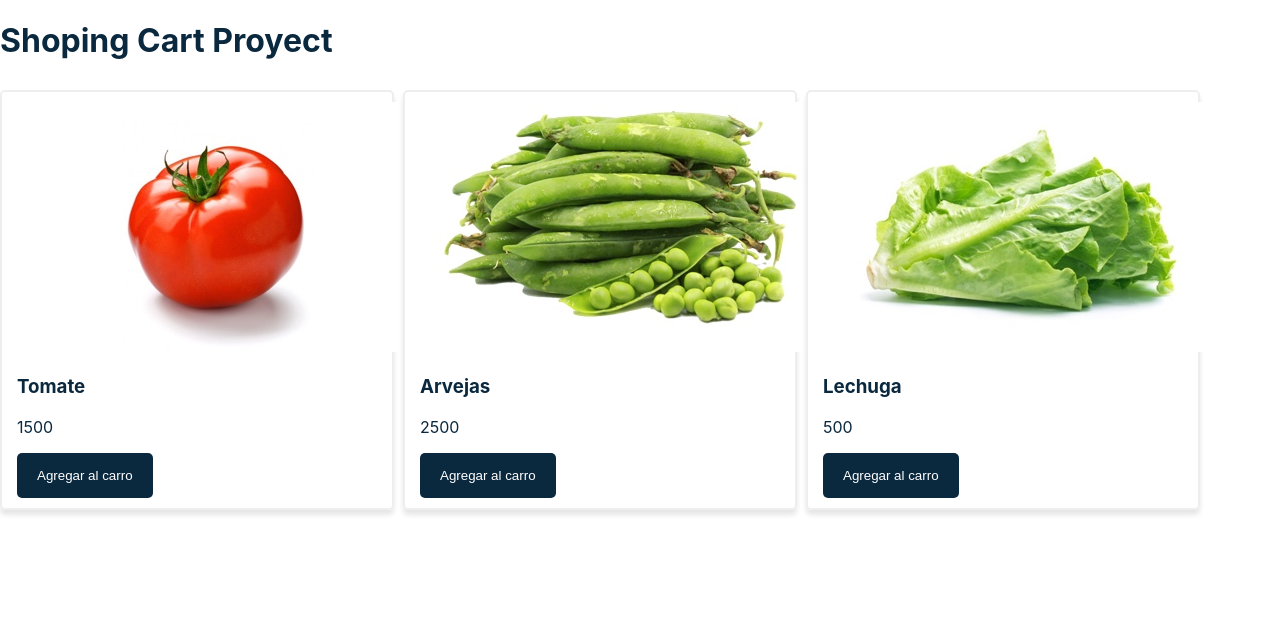
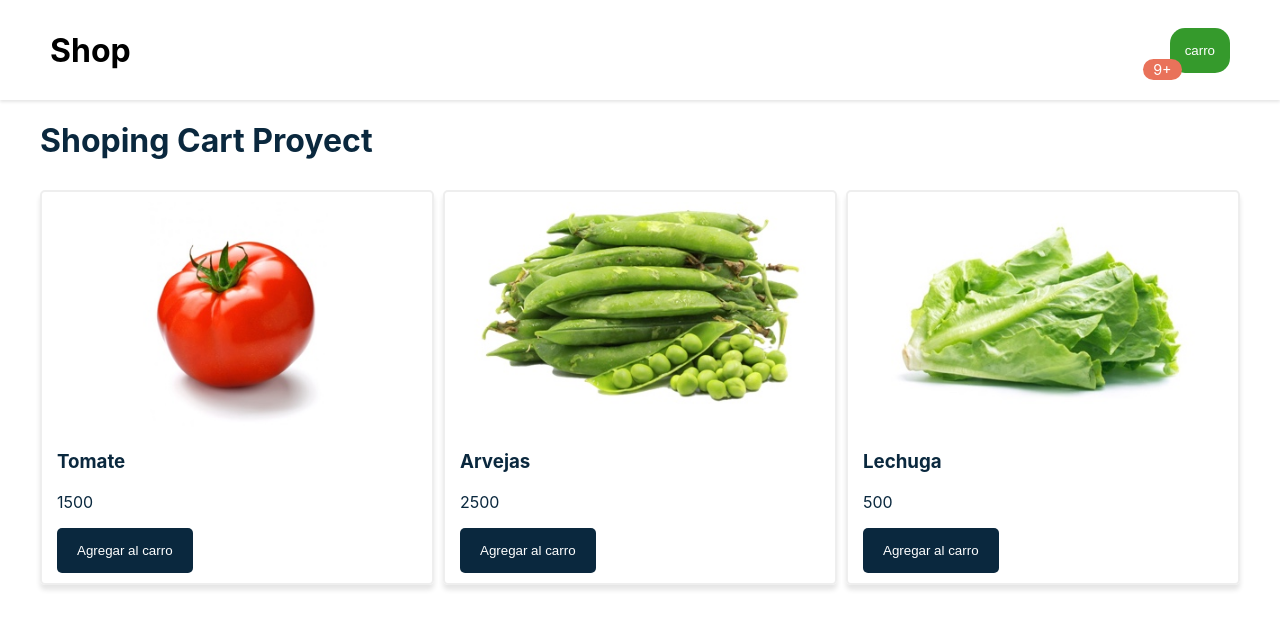
Before and after one commit to Bastianmoral/Udemy-shoping-cart-proyect, a React (Create React App) app: page / in a window 1280 px wide. Shown: the top 628 px of the page. Built offline with nearby package versions, Linux system fonts and the light colour scheme.

Commit message:
Added bubbleAlert-addToCart

```diff
--- a/src/App.js
+++ b/src/App.js
@@ -3,7 +3,7 @@ import Products from './Components/Products'
 import './App.css'
 import Layout from './Components/Layout'
 import Title from './Components/Title'
-
+import Navbar from './Components/Navbar'
 
 
 class App extends Component {
@@ -12,17 +12,42 @@ class App extends Component {
       { name: 'Tomate', price: 1500, img: '/products/tomate.jpg'},
       { name: 'Arvejas', price: 2500, img: '/products/arvejas.jpg'},
       { name: 'Lechuga', price: 500, img: '/products/lechuga.jpg'},
-    ]
+    ],
+    cart: [
+
+
+    ],
+  }
+
+  addToCart = (product) => {
+    const { cart } = this.state
+    if (cart.find(x => x.name === product.name)){
+      const newCart = cart.map(x => x.name === product.name ? ({
+        ...x,
+        cantidad: x.cantidad +1
+      })
+      :x)
+      return this.setState ({ cart: newCart})
+
+    }
+    return this.setState({
+      cart: this.state.cart.concat({
+        ...product,
+        cantidad: 1,
+      })
+    })
   }
 
 
   render () {
+    console.log(this.state.cart)
     return (
       <div>
+        <Navbar />
         <Layout>
         <Title />
         <Products
-          addToCart={() => console.log('No hace nada')}
+          addToCart={this.addToCart}
           products={this.state.products}
 
         />
--- /dev/null
+++ b/src/Components/BubbleAlert.js
@@ -0,0 +1,31 @@
+import { Component } from "react"
+
+const styles = {
+  bubblealert : {
+    backgroundColor: '#E9725A',
+    borderRadius: '15px',
+    color: '#fff',
+    padding: '2px 10px',
+    fontSize: '0.9rem',
+    width: '20px',
+  }
+
+}
+
+class BubbleAlert extends Component {
+  getNumber(n) {
+    if (!n) { return ''}
+    return n >9 ? '9+' :n
+  }
+  render(){
+    const { value } = this.props
+    return (
+      <span style={styles.bubblealert}>
+        {this.getNumber(value)}
+      </span>
+      )
+  }
+}
+
+
+export default BubbleAlert
--- /dev/null
+++ b/src/Components/Cart.js
@@ -0,0 +1,39 @@
+import { Component } from "react"
+import BubbleAlert from './BubbleAlert'
+
+const styles = {
+  cart: {
+    backgroundColor: '#359A2C',
+    color: '#fff',
+    border: 'none',
+    padding: '15px',
+    borderRadius: '15px',
+    cursor: 'pointer',
+
+  },
+  bubble: {
+    position: 'relative',
+    left: 12,
+    top: 20,
+
+
+  }
+}
+
+class Cart extends Component {
+  render() {
+    return(
+      <div >
+        <span style={styles.bubble}>
+          <BubbleAlert value={11} />
+
+        </span>
+        <button style={styles.cart}>
+        carro
+        </button>
+      </div>
+    )
+  }
+}
+
+export default Cart
--- a/src/Components/Layout.js
+++ b/src/Components/Layout.js
@@ -4,7 +4,7 @@ const styles = {
   layout: {
     backgroundColor: '#fff',
     color: '#0A283E',
-    allignItems: 'center',
+    alignItems: 'center',
     display: 'flex',
     flexDirection: 'column',
   },
--- /dev/null
+++ b/src/Components/Logo.js
@@ -0,0 +1,21 @@
+import { Component } from "react"
+
+const styles = {
+  logo: {
+    fontWeight: '700',
+    fontSize: '2rem',
+  }
+}
+
+
+class Logo extends Component {
+  render() {
+    return (
+      <div style={styles.logo}>
+        Shop
+      </div>
+    )
+  }
+}
+
+export default Logo
--- /dev/null
+++ b/src/Components/Navbar.js
@@ -0,0 +1,30 @@
+import { Component } from "react";
+import Logo from './Logo'
+import Cart from './Cart'
+
+
+const styles = {
+  navbar: {
+    display: 'flex',
+    flexDirection: 'row',
+    alignItems: 'center',
+    height: '100px',
+    justifyContent: 'space-between',
+    position: 'relative',
+    padding: '0 50px',
+    boxShadow: '0 2px 3px rgb(0,0,0,0.1)'
+ }
+}
+
+class Navbar extends Component {
+  render(){
+    return(
+      <nav style={styles.navbar}>
+        <Logo />
+        <Cart />
+      </nav>
+    )
+  }
+}
+
+export default Navbar;
--- a/src/Components/Product.js
+++ b/src/Components/Product.js
@@ -21,7 +21,7 @@ class Product extends Component {
     const { product, addToCart } = this.props;
     return (
       <div style={styles.product}>
-        <img alt={product.name} src={product.img} />
+        <img style={styles.img} alt={product.name} src={product.img} />
         <h3>{product.name}</h3>
         <p>{product.price}</p>
         <Button onClick={() => addToCart(product)}>
```
Also changed, not shown: 1 other file (tests, documents, lock files or other folders).
